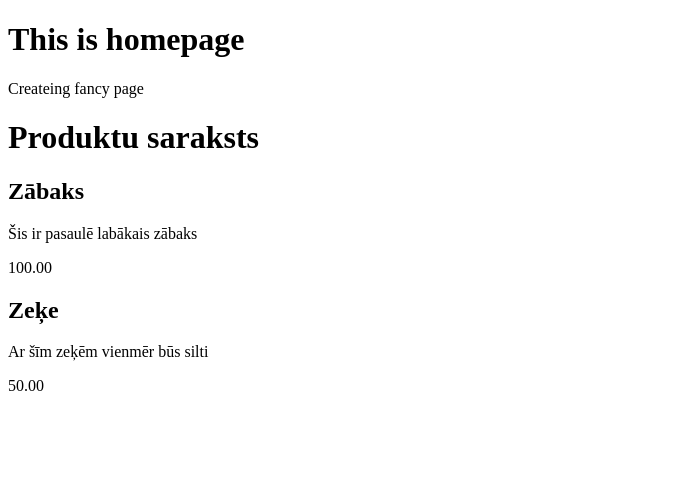
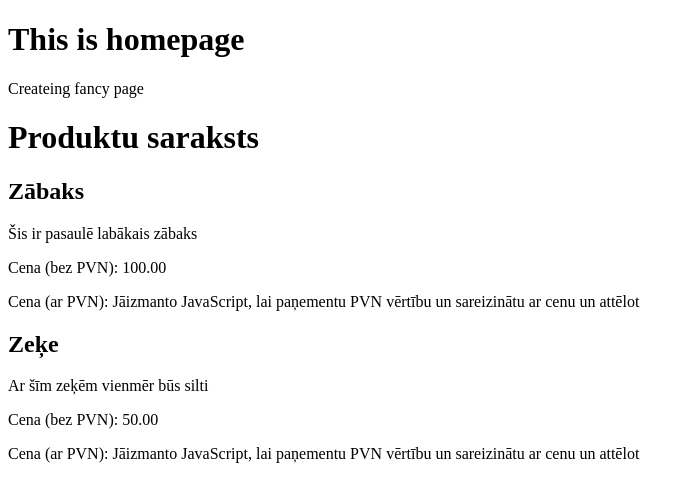
Before and after one commit to cbdevlv/tavamdarbamlv, a Django app: page / in a window 1280 px wide. Shown: the top 502 px of the page, without its empty margins (0-695 px from the left). Run offline with Django 3.2, Linux system fonts and the light colour scheme; data comes from the database, SQL or seed files in the repository.

Commit message:
Komentars par PVN

```diff
--- a/products/templates/products/product_list.html
+++ b/products/templates/products/product_list.html
@@ -7,7 +7,8 @@
     <div class="products">
       <h2>{{product.title}}</h2>
       <p>{{product.description}}</p>
-      <p>{{product.price}}</p>
+      <p>Cena (bez PVN): {{product.price}}</p>
+      <p>Cena (ar PVN): Jāizmanto JavaScript, lai paņementu PVN vērtību un sareizinātu ar cenu un attēlot</p>
     </div>
     {% endfor %}
 
```
